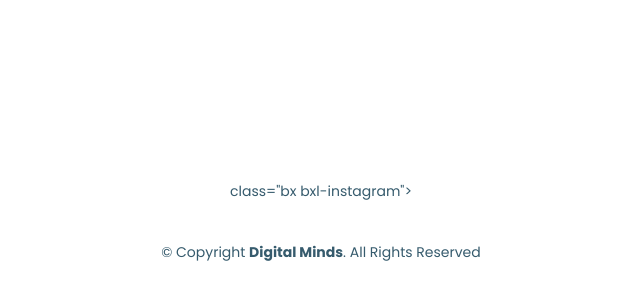
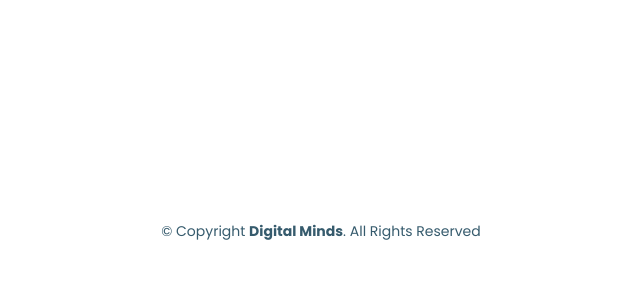
Before and after one commit to PMenu/aalbasata, a plain HTML site: page index.html in a window 1280 px wide. Shown: the part 50-350 px from the top of the page, without its empty margins (319-959 px from the left). Drawn offline with nearby package versions, Linux system fonts and the light colour scheme; no server answers.

Commit message:
Update index.html

```diff
--- a/index.html
+++ b/index.html
@@ -59,7 +59,7 @@
     <div class="container">
       <div class="social-links">
         <!-- <a href="https://www.instagram.com/platanus.ehden/" class="instagram" title="Instagram"><i -->
-            class="bx bxl-instagram"></i></a>
+            <!-- class="bx bxl-instagram"></i></a> -->
       </div>
       <div class="copyright">
         &copy; Copyright <strong><span>Digital Minds</span></strong>. All Rights Reserved
```
